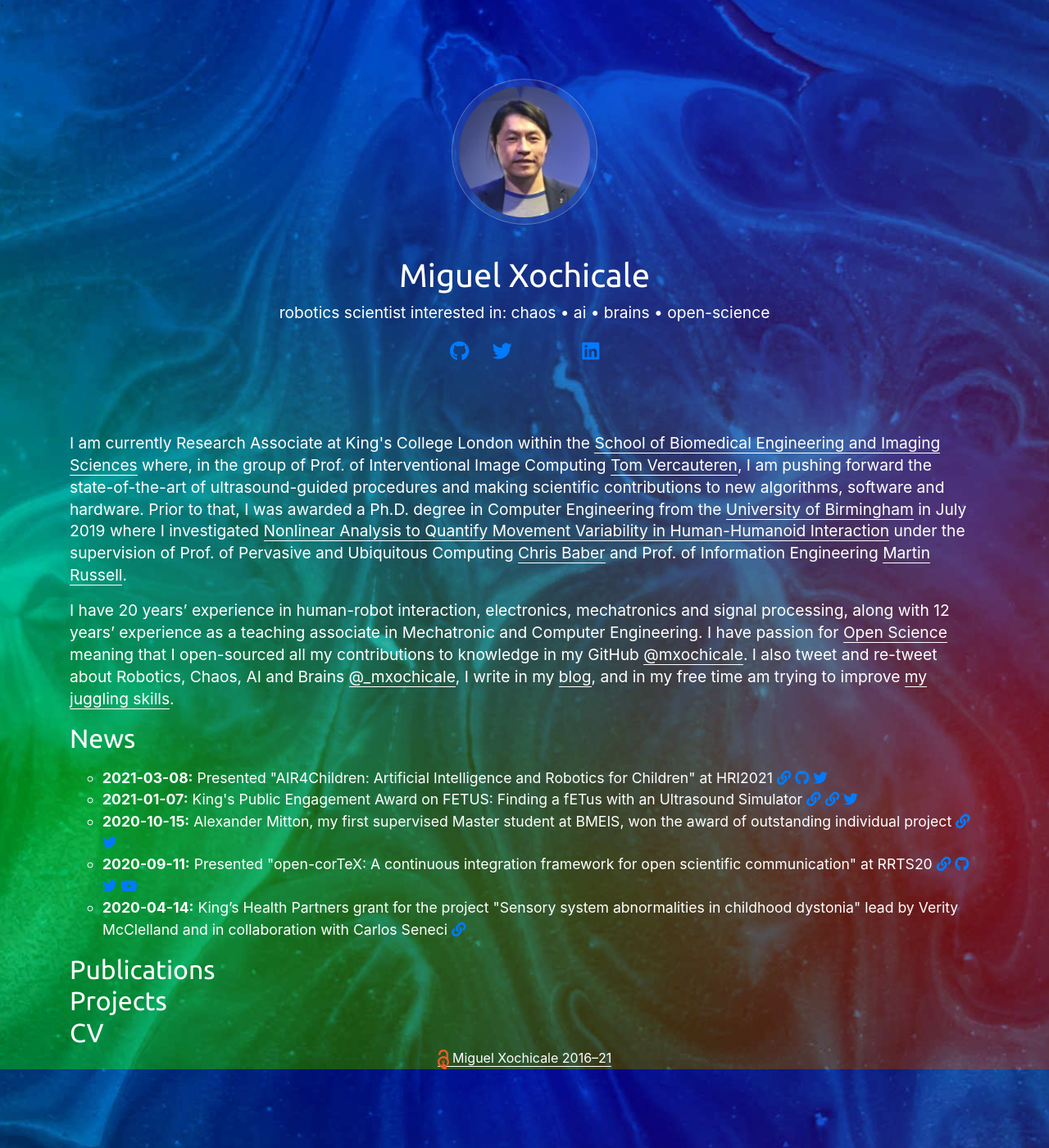
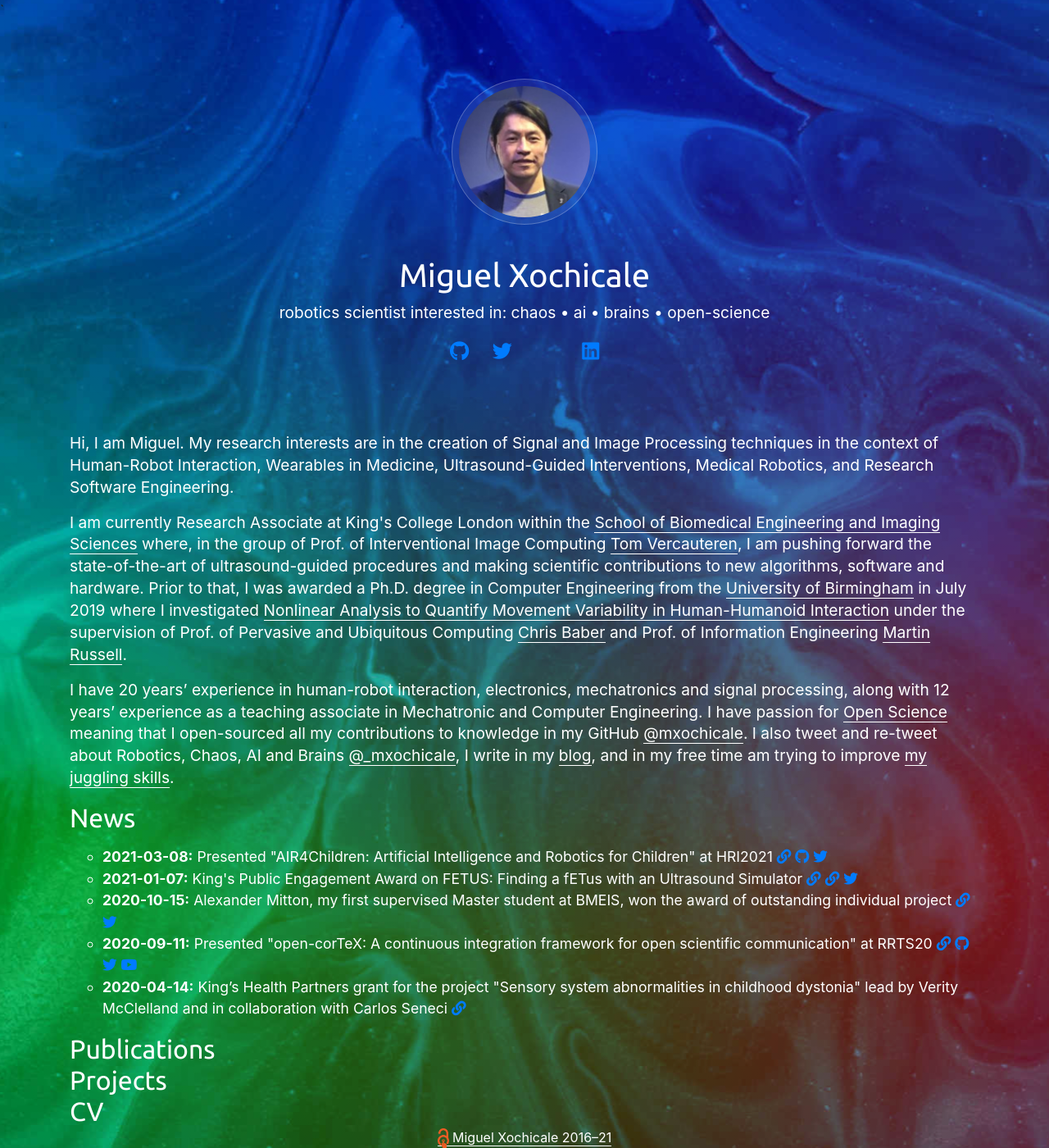
Before and after one commit to mxochicale/mxochicale.github.io, a Jekyll site: the page built from index.html, in a window 1280 px wide. Shown: the whole page at 82% size. Built offline with Jekyll 4.4.1, drawn with Linux system fonts in a browser that asks for light colours; nearby versions of some CDN libraries; comment, search, counter and statistics services are not loaded; a style sheet for code colours, icons or effects is not loaded.

Commit message:
adds small intro for research interests at me.html

```diff
--- a/_includes/me.html
+++ b/_includes/me.html
@@ -1,3 +1,8 @@
+<p>
+Hi, I am Miguel.
+My research interests are in the creation of Signal and Image Processing techniques in the context of Human-Robot Interaction, Wearables in Medicine, Ultrasound-Guided Interventions, Medical Robotics, and Research Software Engineering.
+</p>
+
 <p>
 I am currently Research Associate at King's College London within
 the <a class="white" href="https://www.kcl.ac.uk/bmeis">School of Biomedical Engineering and Imaging Sciences</a>
```
